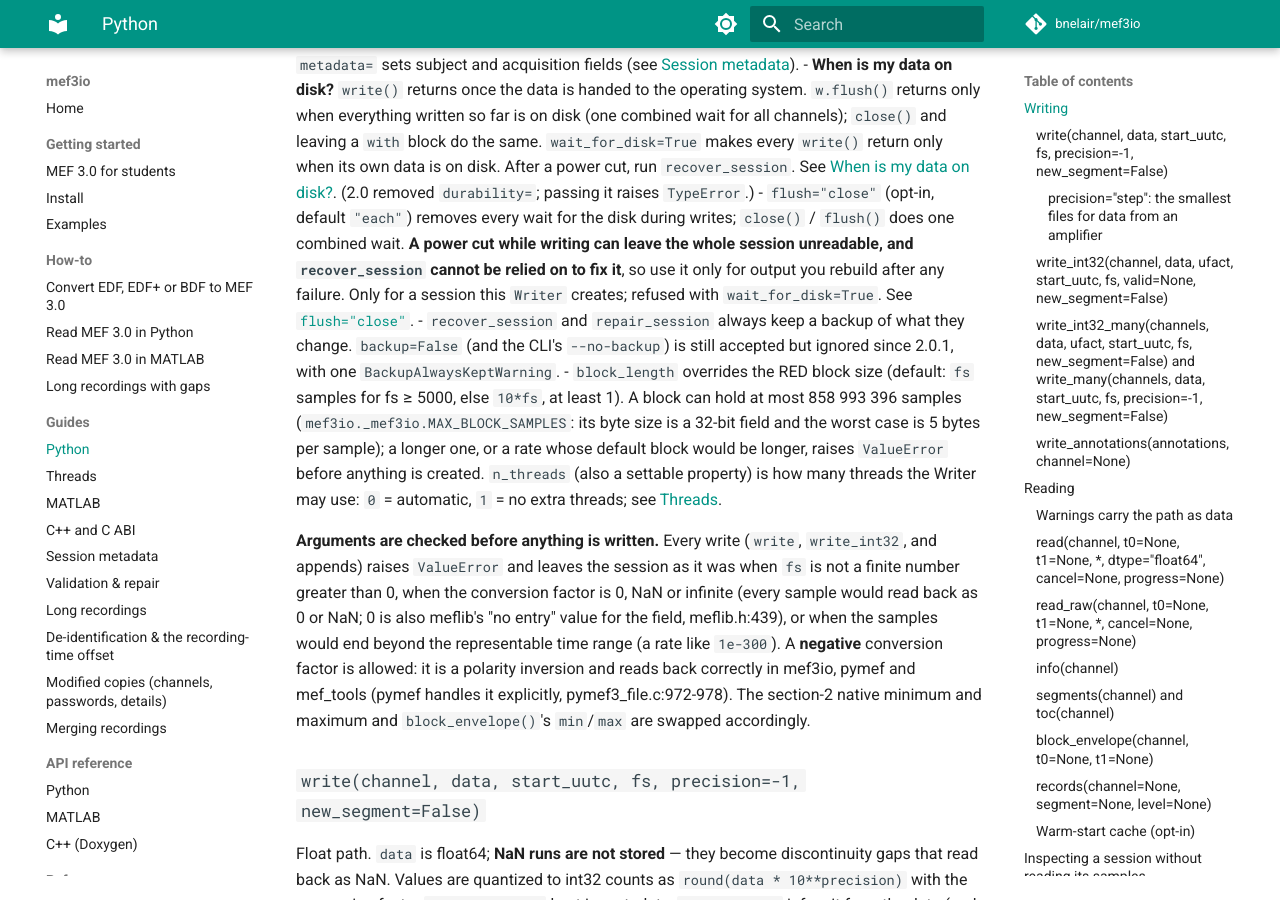
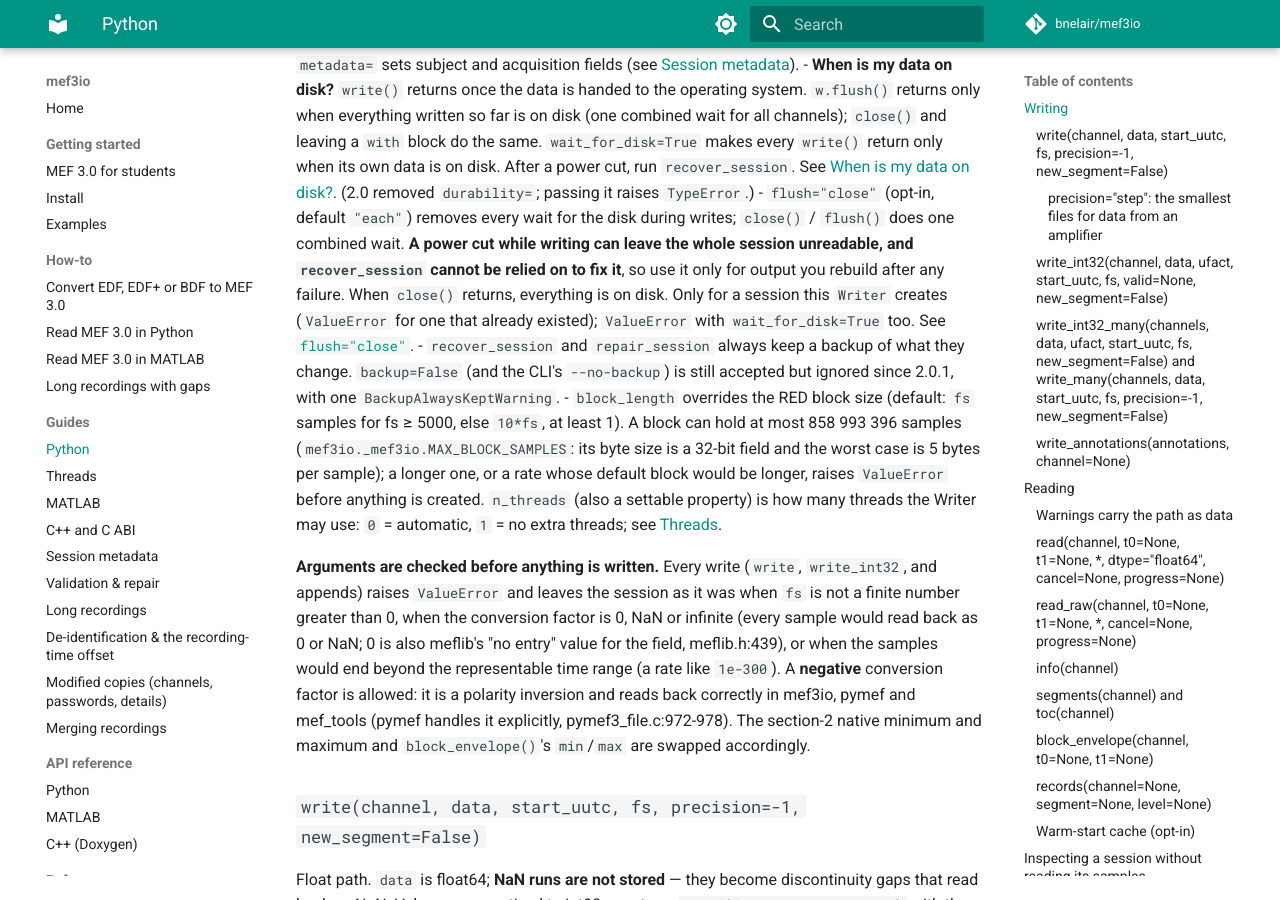
Before and after one commit to bnelair/mef3io, an MkDocs documentation site: the page built from docs/python.md, in a window 1280 px wide and 900 px high, scrolled down 1732 px. Built offline with MkDocs 1.6.1 and Material for MkDocs 9.7.7, drawn with Linux system fonts in a browser that asks for light colours; comment, search, counter and statistics services are not loaded; some of the changed text lies outside the part shown.

Commit message:
Docs 2.1.0: review fixes (benchmark anchor, UUID exception, flush=close refusals and close() guarantee)
Co-Authored-By: Claude Opus 5.5 <noreply@anthropic.com>
Claude-Session: https://claude.ai/code/session_01PWYBRHqzczzUfo99eFKLmQ

```diff
--- a/docs/python.md
+++ b/docs/python.md
@@ -99,8 +99,9 @@ block_length=None, n_threads=0, metadata=None, wait_for_disk=False, flush="each"
   during writes; `close()` / `flush()` does one combined wait. **A power cut
   while writing can leave the whole session unreadable, and `recover_session`
   cannot be relied on to fix it**, so use it only for output you rebuild after
-  any failure. Only for a session this `Writer` creates; refused with
-  `wait_for_disk=True`. See
+  any failure. When `close()` returns, everything is on disk. Only for a
+  session this `Writer` creates (`ValueError` for one that already existed);
+  `ValueError` with `wait_for_disk=True` too. See
   [`flush="close"`](long_recordings.md#flushclose-no-waits-until-the-end).
 - `recover_session` and `repair_session` always keep a backup of what they
   change. `backup=False` (and the CLI's `--no-backup`) is still accepted but
```
Also changed, not shown: other parts of docs/python.md (+2 -2 lines), docs/release_notes/2.1.0.md (+1 -1 lines).
